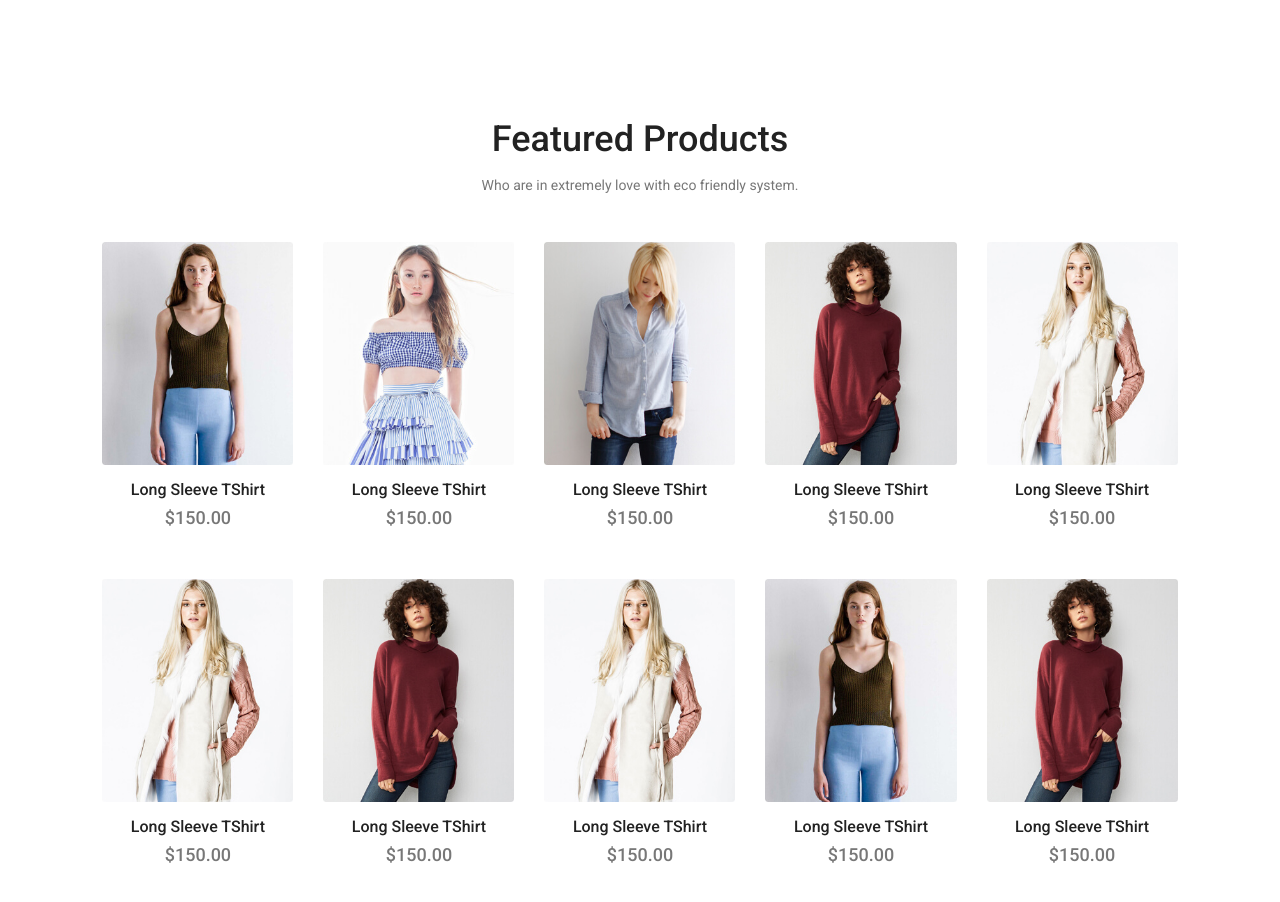
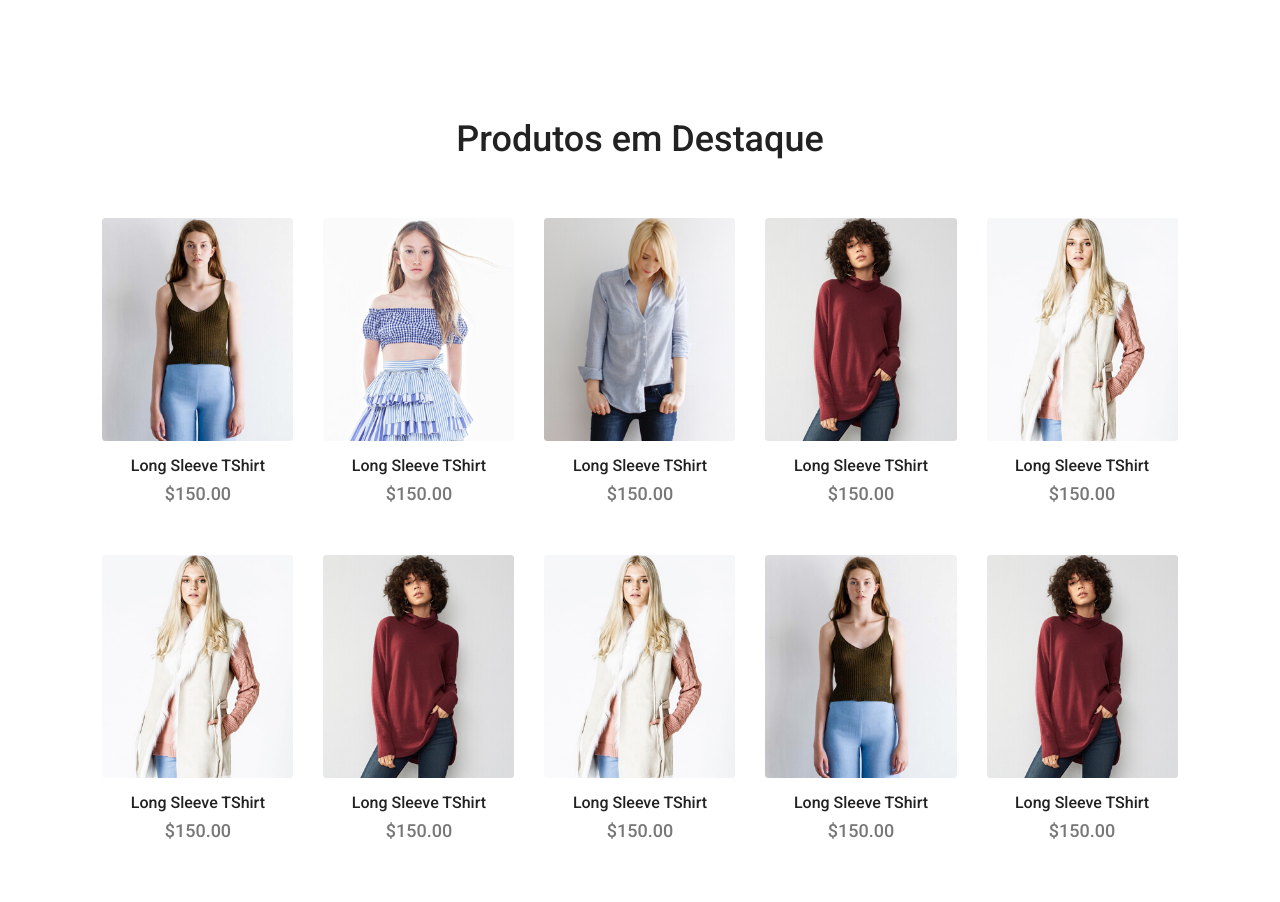
Before and after one commit to igorcastrodias/trabalho-ltp4, an Angular app: page / in a window 1280 px wide. Shown: the part 902-1804 px from the top of the page. Built offline with nearby package versions, Linux system fonts and the light colour scheme.

Commit message:
Alterando label Produtos em Destaque

```diff
--- a/src/app/components/featured-products/featured-products.component.html
+++ b/src/app/components/featured-products/featured-products.component.html
@@ -4,8 +4,7 @@
 			<div class="container-fluid">
 				<div class="row">
 					<div class="main_title">
-						<h2>Featured Products</h2>
-						<p>Who are in extremely love with eco friendly system.</p>
+						<h2>Produtos em Destaque</h2>
 					</div>
 				</div>
 				<div class="row">
```
